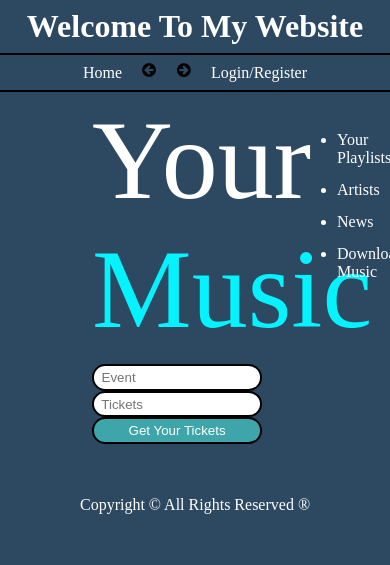
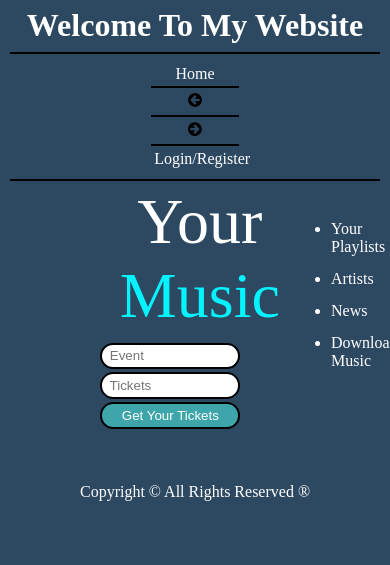
Before and after one commit to halakhellow/Web-Page, a plain HTML site: page index.html in a window 390 px wide. Drawn offline with Linux system fonts and the light colour scheme.

Commit message:
add mobile media style

```diff
--- a/index.html
+++ b/index.html
@@ -6,6 +6,7 @@
         <link rel="stylesheet" href="style.css">
     </head>
     <body>
+        <div class="container">
             <header>
                 <h1> Welcome To My Website </h1>
             </header>
@@ -34,6 +35,6 @@
                 </ul>
             </aside>
             <footer> Copyright &copy; All Rights Reserved &reg; </footer>
-
+        </div>
     </body>
 </html>
--- a/style.css
+++ b/style.css
@@ -43,11 +43,21 @@ nav ul li:hover,a:hover,aside ul li:hover{
     background-color: #3ea5aa;
     color:black;
 }
-
+@media (max-width:767px){
+    nav ul li{
+        display: block;
+        border-bottom: 2px solid black;
+        padding: 1%;
+        width: 25%;
+        margin: auto;
+    }
+    nav ul li:last-of-type {
+        border-bottom: none;
+    }
+}
 
 section{
     float: left;
-
     width:80%;
     padding: 1%;
 
@@ -57,24 +67,36 @@ section p {
     margin-left: 29%;
     color: #05f3ff;
     margin-bottom: 10px;
+    text-align: center;
 
 }
 section p span {
     color : white ;
+
 }
 section form {
     margin-left: 29%;
-
+    text-align: center;
 }
 section form input {
     border: 2px solid black ;
     border-radius: 1em;
     height: 2em;
-    width: 170px;
+    width: 160px;
 }
 section form input:last-child{
     background-color: #3ea5aa;
     color:white;
+}
+@media (max-width:767px) {
+    section form input {
+        display: block;
+        margin: 3px;
+        width: 140px;
+    }
+    section p {
+        font-size: 4em;
+    }
 }
 aside{
     float:right;
@@ -95,3 +117,9 @@ footer{
     text-align: center;
     color : white
 }
+
+.container {
+    margin: auto;
+    padding-left:10px;
+    padding-right: 10px;
+}
```
Also changed, not shown: 1 other file. Lines whose indentation alone changed are shown as unchanged.
